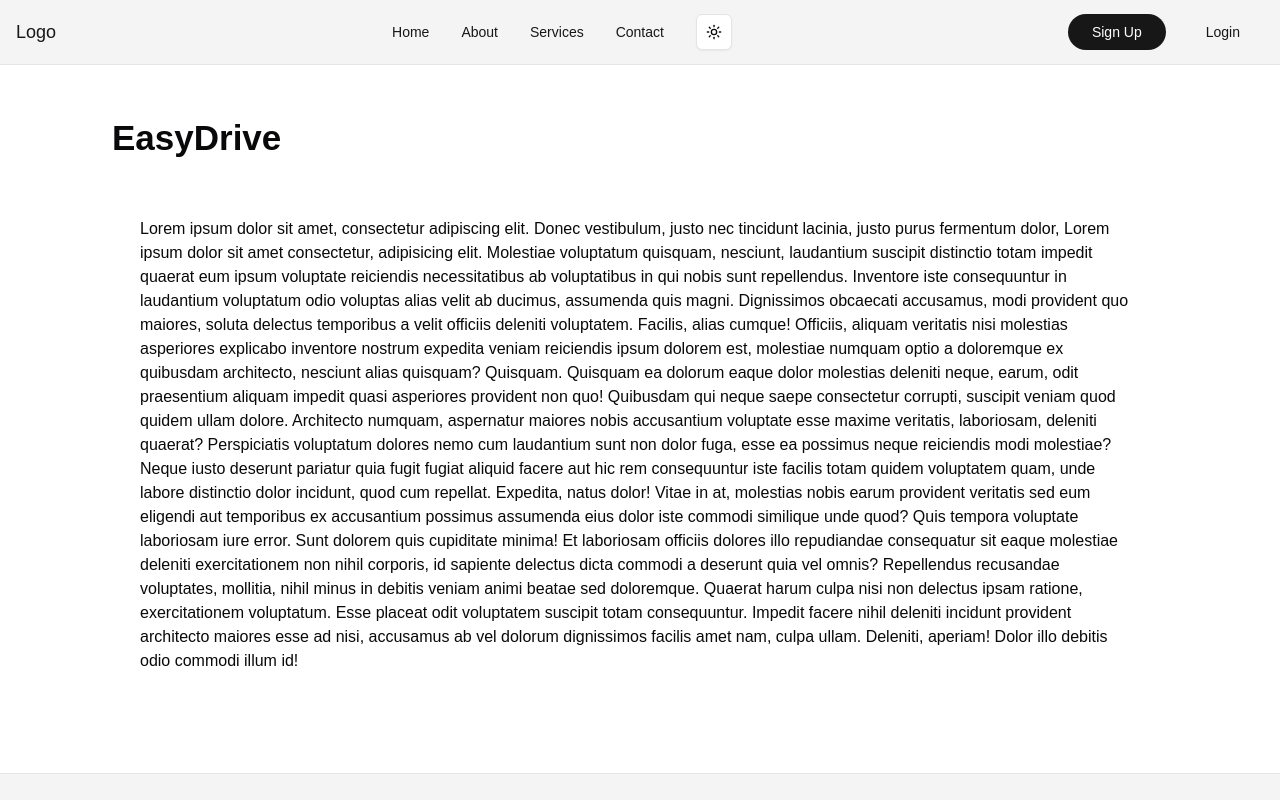
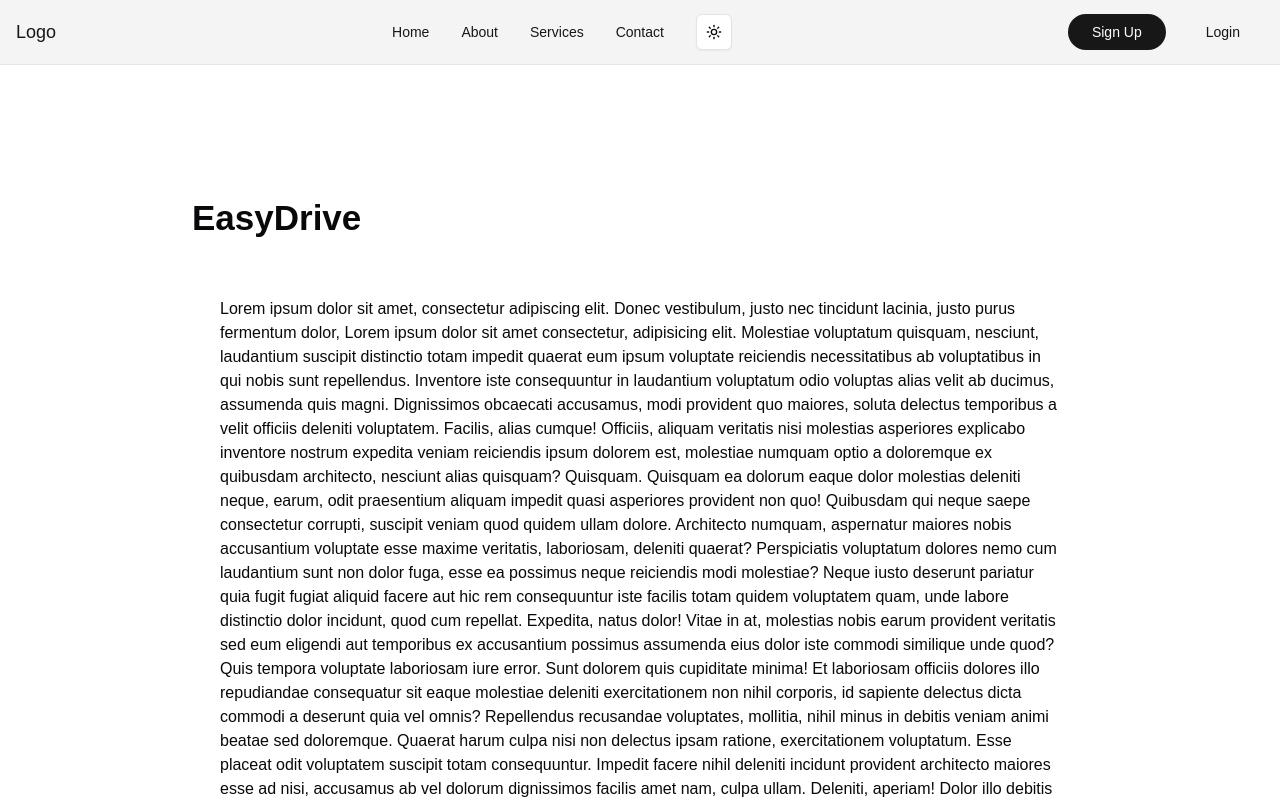
Before and after one commit to RobsonFe/easydrive-front, a Next.js app: page / in a window 1280 px wide. Shown: the top 800 px of the page. Built offline with nearby package versions, Linux system fonts and the light colour scheme.

Commit message:
Atualiza dependências do Next.js e ajusta estilos de layout

```diff
--- a/package.json
+++ b/package.json
@@ -46,8 +46,8 @@
     "embla-carousel-react": "^8.5.1",
     "input-otp": "^1.4.1",
     "lucide-react": "^0.468.0",
-    "next": "15.0.3",
-    "next-themes": "^0.4.3",
+    "next": "^15.1.4",
+    "next-themes": "^0.4.4",
     "react": "^18.2.0",
     "react-day-picker": "^8.10.1",
     "react-dom": "^18.2.0",
--- a/src/app/layout.tsx
+++ b/src/app/layout.tsx
@@ -1,8 +1,8 @@
 import { ThemeProvider } from "@/provider/theme-provider";
 import type { Metadata } from "next";
 import localFont from "next/font/local";
+import React from "react";
 import "./globals.css";
-import React from "react";
 
 const geistSans = localFont({
     src: "./fonts/GeistVF.woff",
@@ -24,7 +24,7 @@ export const metadata: Metadata = {
 export default function RootLayout({children}: { children: React.ReactNode; }) {
 
     return (
-        <html lang="pt-br">
+        <html lang="en">
         <body
             className={`${geistSans.variable} ${geistMono.variable} antialiased`}
         >
--- a/src/components/layout/index.tsx
+++ b/src/components/layout/index.tsx
@@ -10,7 +10,7 @@ interface LayoutProps extends React.HTMLAttributes<HTMLDivElement> {
 const Layout:React.FC<LayoutProps> = (props:LayoutProps) => {
 	return (
 		<>
-			<div className="m-20 flex flex-col">
+			<div className="m-40 flex flex-col">
 				<Navbar/>
 				<div className="flex items-start gap-4 sm:p-6 lg:p-8 flex-wrap">
 				{props.title && <h1 className="text-[35px] font-semibold">{props.title}</h1>}
```
Also changed, not shown: 1 other file (tests, documents, lock files or other folders).
